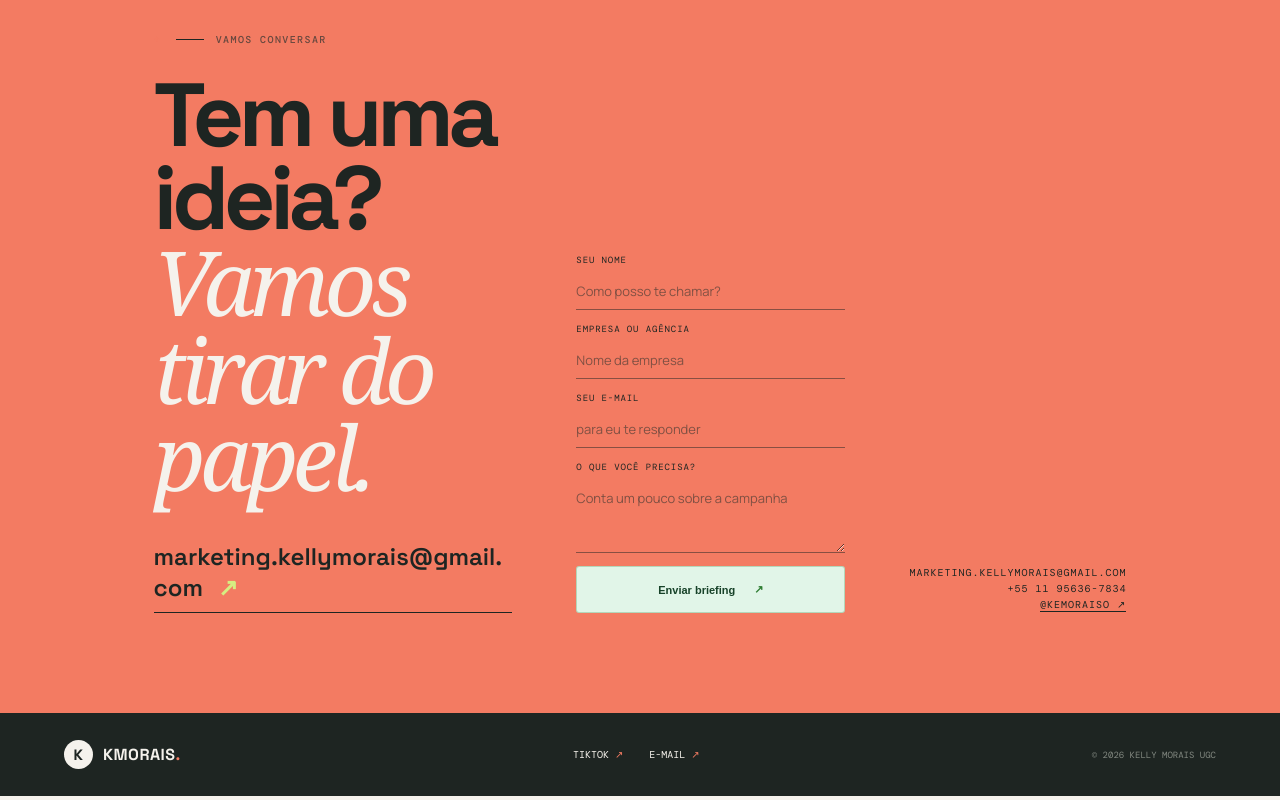
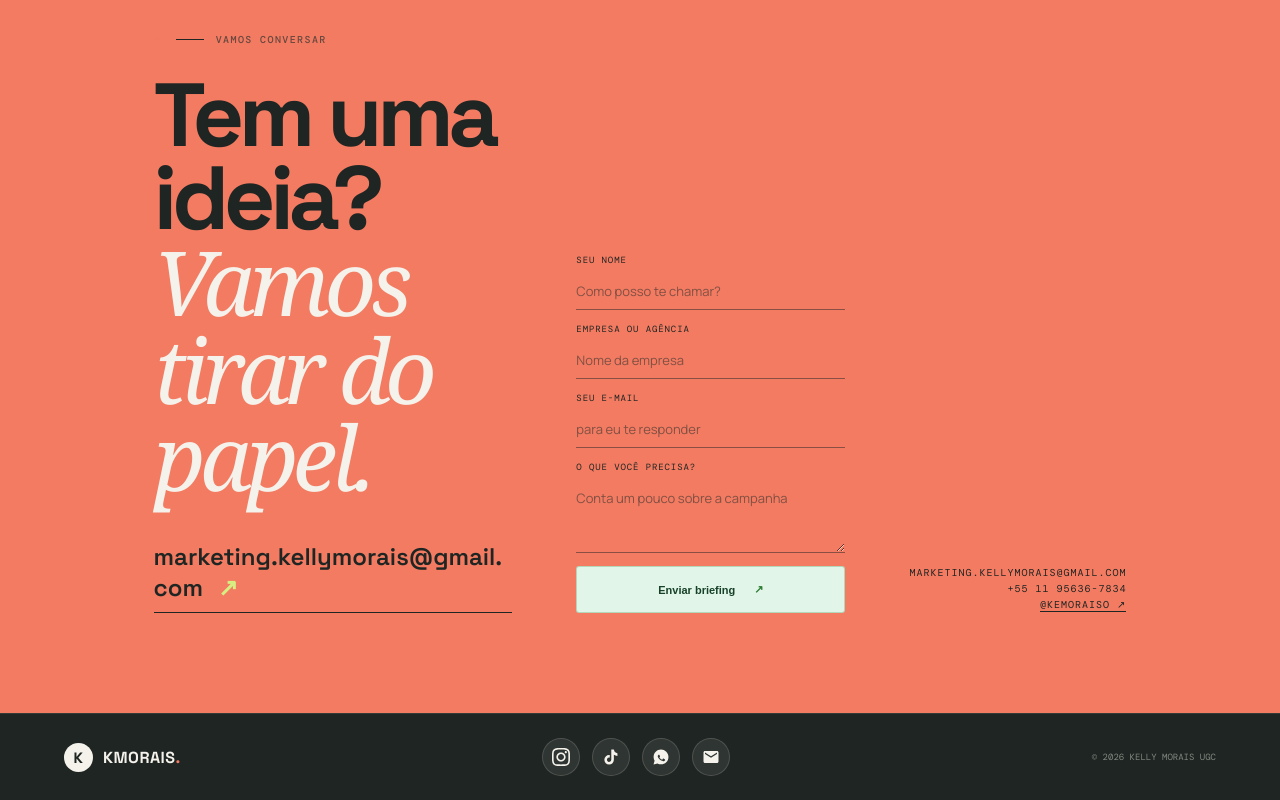
Before and after one commit to abreumarcelo63-gif/kmorais, a plain HTML site: page index.html in a window 1280 px wide. Shown: the part 9682-10482 px from the top of the page. Drawn offline with nearby package versions, Linux system fonts and the light colour scheme.

Commit message:
ui: substitui links de texto no rodape por icones sociais vetoriais redondos

```diff
--- a/index.html
+++ b/index.html
@@ -433,7 +433,28 @@
 
   <footer class="site-footer">
     <a class="brand" href="#topo"><span class="brand-mark">K</span><span>KMORAIS<span class="brand-dot">.</span></span></a>
-    <div class="footer-links"><a href="https://www.tiktok.com/@kellymoraiso" target="_blank" rel="noreferrer">TikTok <span>&#8599;</span></a><a href="mailto:marketing.kellymorais@gmail.com">E-mail <span>&#8599;</span></a></div>
+    <div class="footer-social-icons">
+      <a href="https://www.instagram.com/kemoraiso/" target="_blank" rel="noreferrer" class="footer-icon-btn" aria-label="Instagram da Kelly Morais" title="Instagram">
+        <svg viewBox="0 0 24 24" width="18" height="18" fill="currentColor">
+          <path d="M12 2.163c3.204 0 3.584.012 4.85.07 3.252.148 4.771 1.691 4.919 4.919.058 1.265.069 1.645.069 4.849 0 3.205-.012 3.584-.069 4.849-.149 3.225-1.664 4.771-4.919 4.919-1.266.058-1.644.07-4.85.07-3.204 0-3.584-.012-4.849-.07-3.26-.149-4.771-1.699-4.919-4.92-.058-1.265-.07-1.644-.07-4.849 0-3.204.013-3.583.07-4.849.149-3.227 1.664-4.771 4.919-4.919 1.266-.057 1.645-.069 4.849-.069zm0-2.163c-3.259 0-3.667.014-4.947.072-4.358.2-6.78 2.618-6.98 6.98-.059 1.281-.073 1.689-.073 4.948 0 3.259.014 3.668.072 4.948.2 4.358 2.618 6.78 6.98 6.98 1.281.058 1.689.072 4.948.072 3.259 0 3.668-.014 4.948-.072 4.354-.2 6.782-2.618 6.979-6.98.059-1.28.073-1.689.073-4.948 0-3.259-.014-3.667-.072-4.947-.196-4.354-2.617-6.78-6.979-6.98-1.281-.059-1.69-.073-4.949-.073zm0 5.838c-3.403 0-6.162 2.759-6.162 6.162s2.759 6.163 6.162 6.163 6.162-2.759 6.162-6.163c0-3.403-2.759-6.162-6.162-6.162zm0 10.162c-2.209 0-4-1.79-4-4 0-2.209 1.791-4 4-4s4 1.791 4 4c0 2.21-1.791 4-4 4zm6.406-11.845c-.796 0-1.441.645-1.441 1.44s.645 1.44 1.441 1.44c.795 0 1.439-.645 1.439-1.44s-.644-1.44-1.439-1.44z"/>
+        </svg>
+      </a>
+      <a href="https://www.tiktok.com/@kellymoraiso" target="_blank" rel="noreferrer" class="footer-icon-btn" aria-label="TikTok da Kelly Morais" title="TikTok">
+        <svg viewBox="0 0 24 24" width="18" height="18" fill="currentColor">
+          <path d="M19.59 6.69a4.83 4.83 0 0 1-3.77-4.25V2h-3.45v13.67a2.89 2.89 0 0 1-5.2 1.74 2.89 2.89 0 0 1 2.31-4.64c.29 0 .58.04.86.12V9.42a6.33 6.33 0 0 0-.86-.06 6.34 6.34 0 0 0-6.34 6.34 6.34 6.34 0 0 0 6.34 6.34 6.34 6.34 0 0 0 6.34-6.34V9.05a8.28 8.28 0 0 0 4.77 1.49V7.1a4.83 4.83 0 0 1-1-.41z"/>
+        </svg>
+      </a>
+      <a href="https://wa.me/5511956367834?text=Oi%20Kelly%2C%20vim%20pelo%20seu%20portfolio%20e%20quero%20falar%20sobre%20um%20projeto." target="_blank" rel="noreferrer" class="footer-icon-btn" aria-label="WhatsApp" title="WhatsApp">
+        <svg viewBox="0 0 24 24" width="18" height="18" fill="currentColor">
+          <path d="M12.04 2c-5.46 0-9.91 4.45-9.91 9.91 0 1.75.46 3.45 1.32 4.95L2.05 22l5.25-1.38c1.45.79 3.08 1.21 4.74 1.21 5.46 0 9.91-4.45 9.91-9.91 0-2.65-1.03-5.14-2.9-7.01A9.816 9.816 0 0 0 12.04 2zm5.8 14.15c-.24.67-1.39 1.28-1.92 1.36-.5.08-1.15.11-3.69-.94-2.18-.9-3.59-3.13-3.7-3.28-.11-.15-.88-1.17-.88-2.23s.55-1.58.75-1.8c.2-.22.44-.28.59-.28.15 0 .3 0 .43.01.14.01.32-.05.5.38.19.45.64 1.56.7 1.68.06.12.1.26.02.42-.08.16-.12.26-.24.4-.12.14-.25.31-.36.42-.12.12-.25.25-.11.49.14.24.63 1.04 1.35 1.68.93.83 1.71 1.09 1.95 1.21.24.12.38.1.52-.06.14-.16.6-1.01.76-1.36.16-.35.32-.29.54-.21.22.08 1.41.66 1.65.78.24.12.4.18.46.28.06.1.06.58-.18 1.25z"/>
+        </svg>
+      </a>
+      <a href="mailto:marketing.kellymorais@gmail.com" class="footer-icon-btn" aria-label="E-mail" title="E-mail">
+        <svg viewBox="0 0 24 24" width="18" height="18" fill="currentColor">
+          <path d="M20 4H4c-1.1 0-1.99.9-1.99 2L2 18c0 1.1.9 2 2 2h16c1.1 0 2-.9 2-2V6c0-1.1-.9-2-2-2zm0 4l-8 5-8-5V6l8 5 8-5v2z"/>
+        </svg>
+      </a>
+    </div>
     <p>&copy; 2026 KELLY MORAIS UGC</p>
   </footer>
 
--- a/styles.css
+++ b/styles.css
@@ -528,10 +528,40 @@ h1 em, h2 em { font-family: Georgia, serif; font-weight: 400; color: var(--coral
 .form-success small a { border-bottom: 1px solid var(--ink); }
 
 /* === FOOTER =================================================== */
-.site-footer { display: flex; align-items: center; justify-content: space-between; padding: 27px 5vw; background: var(--ink); color: var(--paper); }
+.site-footer {
+  display: flex;
+  align-items: center;
+  justify-content: space-between;
+  padding: 24px 5vw;
+  background: var(--ink);
+  color: var(--paper);
+  border-top: 1px solid rgba(245, 242, 236, 0.1);
+}
 .site-footer .brand-mark { background: var(--paper); color: var(--ink); }
-.footer-links { display: flex; gap: 26px; font: 10px var(--mono); text-transform: uppercase; }
-.footer-links span { color: var(--coral); }
+.footer-social-icons {
+  display: flex;
+  align-items: center;
+  gap: 12px;
+}
+.footer-icon-btn {
+  display: inline-grid;
+  place-items: center;
+  width: 38px;
+  height: 38px;
+  border-radius: 50%;
+  background: rgba(245, 242, 236, 0.08);
+  border: 1px solid rgba(245, 242, 236, 0.16);
+  color: var(--paper);
+  transition: transform .2s, background .2s, border-color .2s, color .2s, box-shadow .2s;
+  text-decoration: none;
+}
+.footer-icon-btn:hover {
+  background: var(--green-bg);
+  border-color: var(--green-dot);
+  color: var(--green-text);
+  transform: translateY(-3px);
+  box-shadow: 0 4px 10px rgba(46, 125, 50, 0.25);
+}
 .site-footer p { margin: 0; color: #828880; font: 9px var(--mono); text-transform: uppercase; }
 
 /* === WHATSAPP FLOAT =========================================== */
@@ -641,7 +671,7 @@ h1 em, h2 em { font-family: Georgia, serif; font-weight: 400; color: var(--coral
   /* Footer */
   .site-footer { padding: 24px 20px; gap: 15px; flex-wrap: wrap; }
   .site-footer p { order: 3; width: 100%; }
-  .footer-links { gap: 14px; }
+  .footer-social-icons { gap: 10px; }
 
   /* WhatsApp float */
   .whatsapp-float { right: 16px; bottom: 16px; width: 42px; height: 42px; }
```
